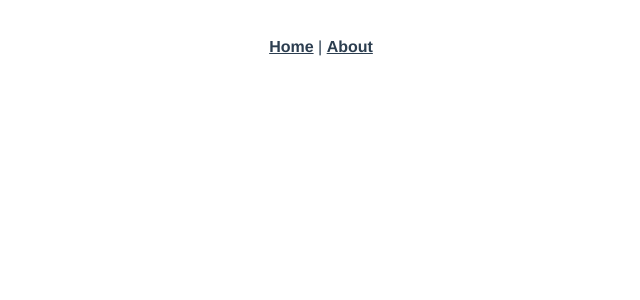
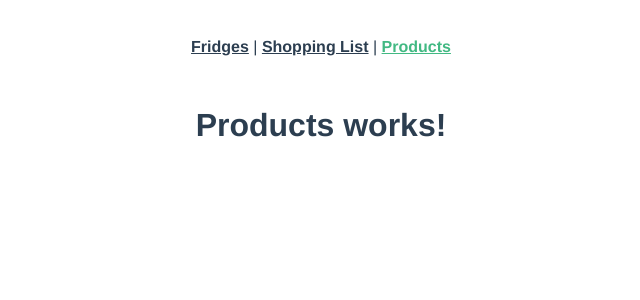
Before and after one commit to CWR4/the_fridge, a Vue app in the folder client/: page /products in a window 1280 px wide. Shown: the top 300 px of the page, without its empty margins (319-959 px from the left). Built offline with nearby package versions, Linux system fonts and the light colour scheme; no server answers.

Commit message:
Added Views and routing

```diff
--- a/client/src/App.vue
+++ b/client/src/App.vue
@@ -1,8 +1,9 @@
 <template>
   <div id="app">
     <div id="nav">
-      <router-link to="/">Home</router-link> |
-      <router-link to="/about">About</router-link>
+      <router-link to="/fridges">Fridges</router-link> |
+      <router-link to="/shoppingList">Shopping List</router-link> |
+      <router-link to="/products">Products</router-link>
     </div>
     <router-view/>
   </div>
--- a/client/src/router/index.ts
+++ b/client/src/router/index.ts
@@ -1,22 +1,24 @@
 import Vue from 'vue';
 import VueRouter from 'vue-router';
-import Home from '../views/Home.vue';
+import Fridges from '../views/Fridges.vue';
 
 Vue.use(VueRouter);
 
 const routes = [
   {
-    path: '/',
-    name: 'Home',
-    component: Home,
+    path: '/fridges',
+    name: 'Fridges',
+    component: Fridges,
   },
   {
-    path: '/about',
-    name: 'About',
-    // route level code-splitting
-    // this generates a separate chunk (about.[hash].js) for this route
-    // which is lazy-loaded when the route is visited.
-    component: () => import(/* webpackChunkName: "about" */ '../views/About.vue'),
+    path: '/shoppingList',
+    name: 'shoppingList',
+    component: () => import('../views/ShoppingList.vue'),
+  },
+  {
+    path: '/products',
+    name: 'products',
+    component: () => import('../views/Products.vue'),
   },
 ];
 
--- /dev/null
+++ b/client/src/views/Fridges.vue
@@ -0,0 +1,20 @@
+<template>
+<h1>Fridges works!</h1>
+</template>
+
+<script>
+// @ is an alias to /src
+import axios from 'axios';
+
+axios.get('http://localhost:8000/api/getFridgeInventory?name=fridge1').then((result) => {
+  result.data.forEach((item) => {
+    console.log(item.name);
+  });
+});
+
+export default {
+  name: 'Home',
+  components: {
+  },
+};
+</script>
--- /dev/null
+++ b/client/src/views/Products.vue
@@ -0,0 +1,22 @@
+<template>
+<h1>Products works!</h1>
+</template>
+
+<script>
+// @ is an alias to /src
+
+import axios from 'axios';
+
+axios.get('http://localhost:8000/api/getFridgeInventory?name=fridge1').then((result) => {
+  result.data.forEach((item) => {
+    console.log(item.name);
+  });
+});
+
+export default {
+  name: 'Home',
+  components: {
+
+  },
+};
+</script>
--- /dev/null
+++ b/client/src/views/ShoppingList.vue
@@ -0,0 +1,20 @@
+<template>
+<h1>Shopping List works!</h1>
+</template>
+
+<script>
+// @ is an alias to /src
+import axios from 'axios';
+
+axios.get('http://localhost:8000/api/getFridgeInventory?name=fridge1').then((result) => {
+  result.data.forEach((item) => {
+    console.log(item.name);
+  });
+});
+
+export default {
+  name: 'Home',
+  components: {
+  },
+};
+</script>
```
